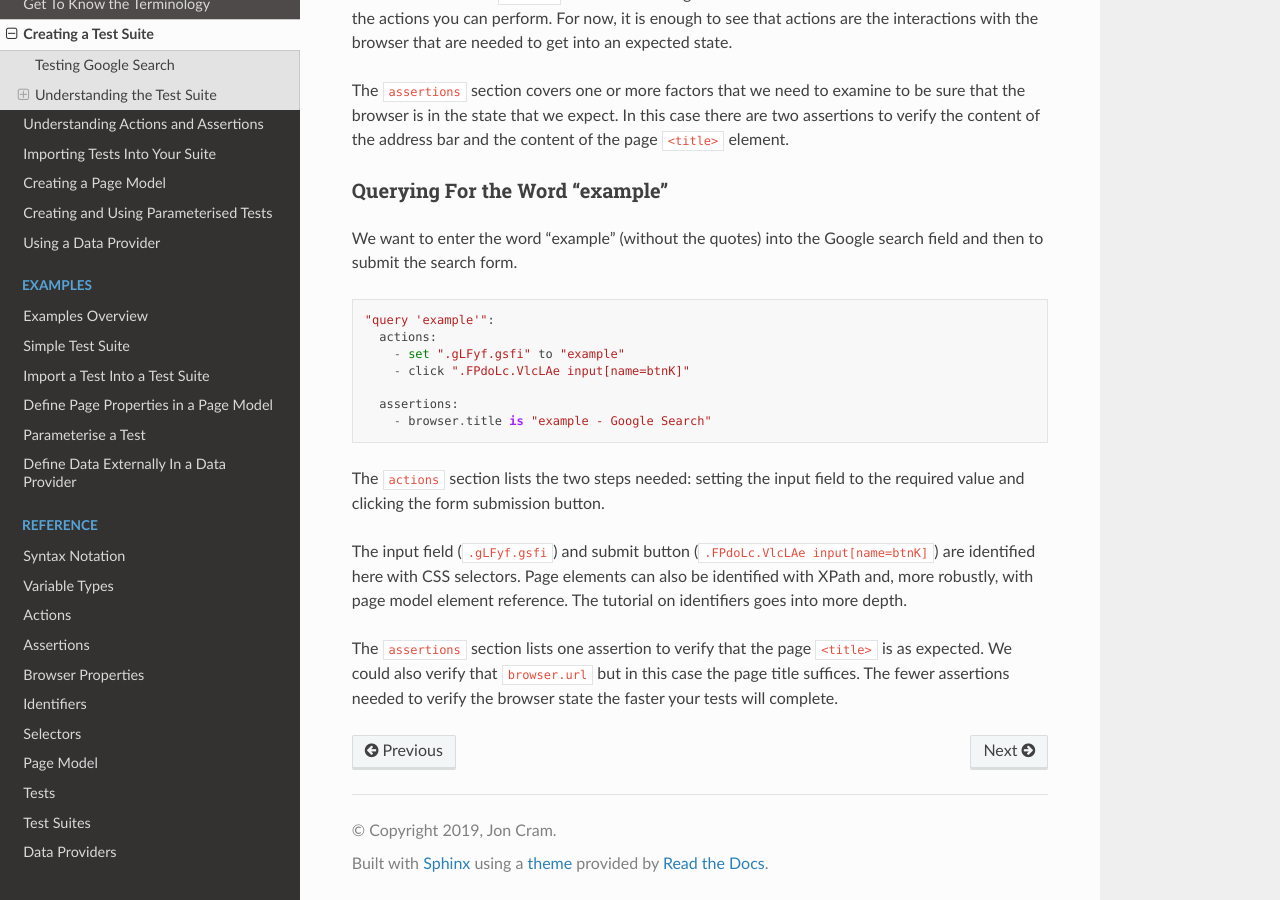
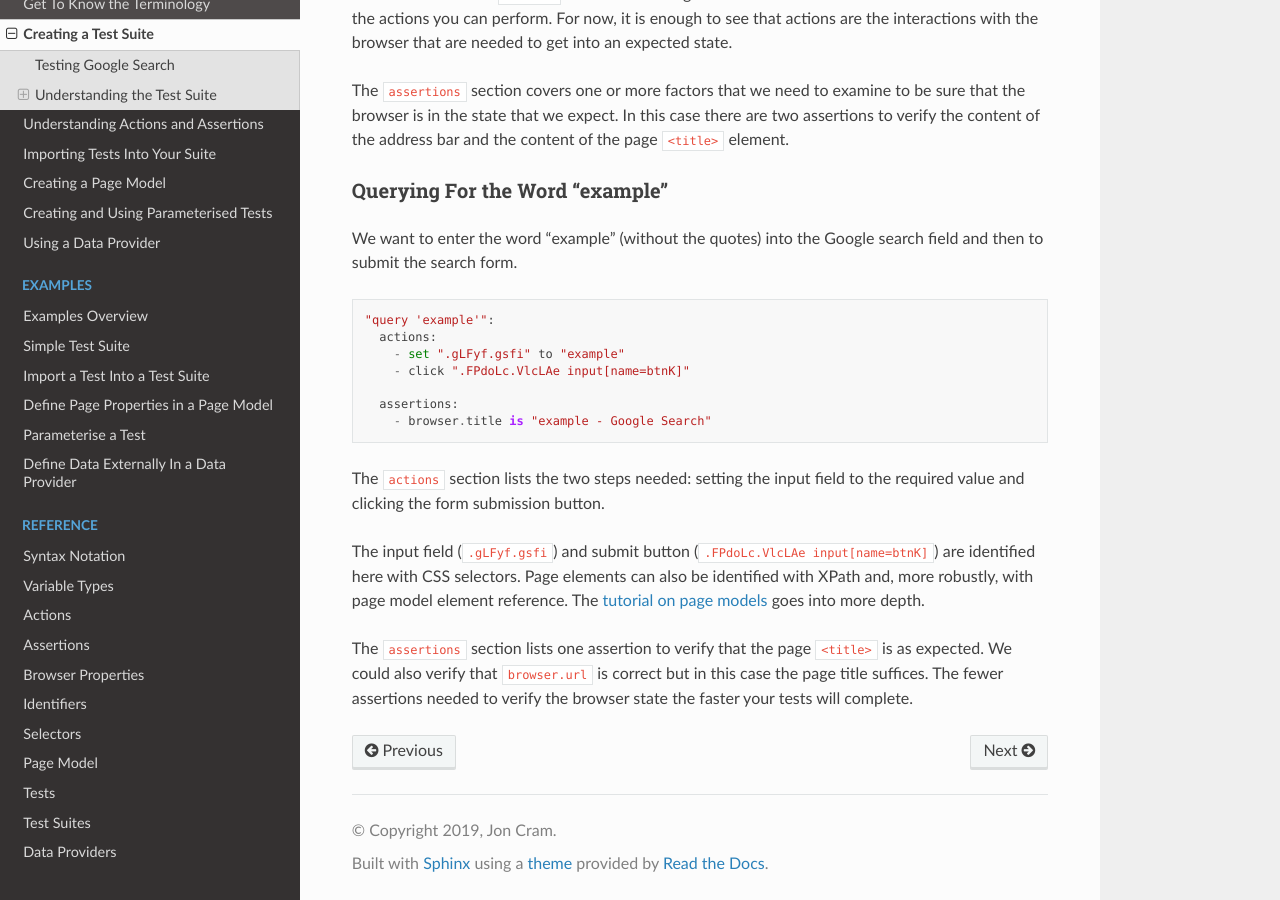
Before and after one commit to webignition/bas-spec, a Sphinx documentation site: the page built from docs/tutorial-test-suite.rst, in a window 1280 px wide and 900 px high, scrolled down 2016 px. Built offline with Sphinx 7.4.7 and the Read the Docs theme 2.0.0, drawn with Linux system fonts in a browser that asks for light colours; some of the changed text lies outside the part shown.

Commit message:
Fix typos (#164)

```diff
--- a/docs/tutorial-test-suite.rst
+++ b/docs/tutorial-test-suite.rst
@@ -87,10 +87,10 @@ submission button.
 
 The input field (``.gLFyf.gsfi``) and submit button (``.FPdoLc.VlcLAe input[name=btnK]``) are identified here
 with CSS selectors. Page elements can also be identified with XPath and, more robustly, with page model element
-reference. The tutorial on identifiers goes into more depth.
+reference. The :doc:`tutorial on page models </tutorial-page-model>` goes into more depth.
 
 The ``assertions`` section lists one assertion to verify that the page ``<title>`` is as expected. We could also
-verify that ``browser.url`` but in this case the page title suffices. The fewer assertions needed to verify the browser
-state the faster your tests will complete.
+verify that ``browser.url`` is correct but in this case the page title suffices. The fewer assertions needed to verify
+the browser state the faster your tests will complete.
 
 .. _YAML: https://en.wikipedia.org/wiki/YAML/
```
Also changed, not shown: other parts of docs/tutorial-test-suite.rst (+1 -1 lines).
